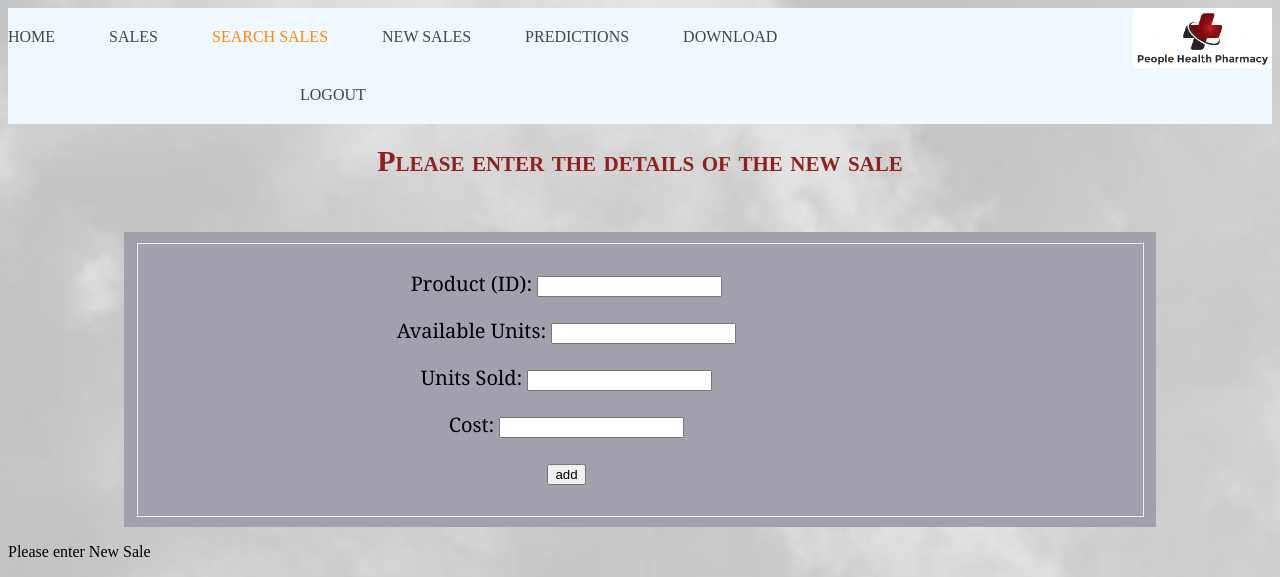
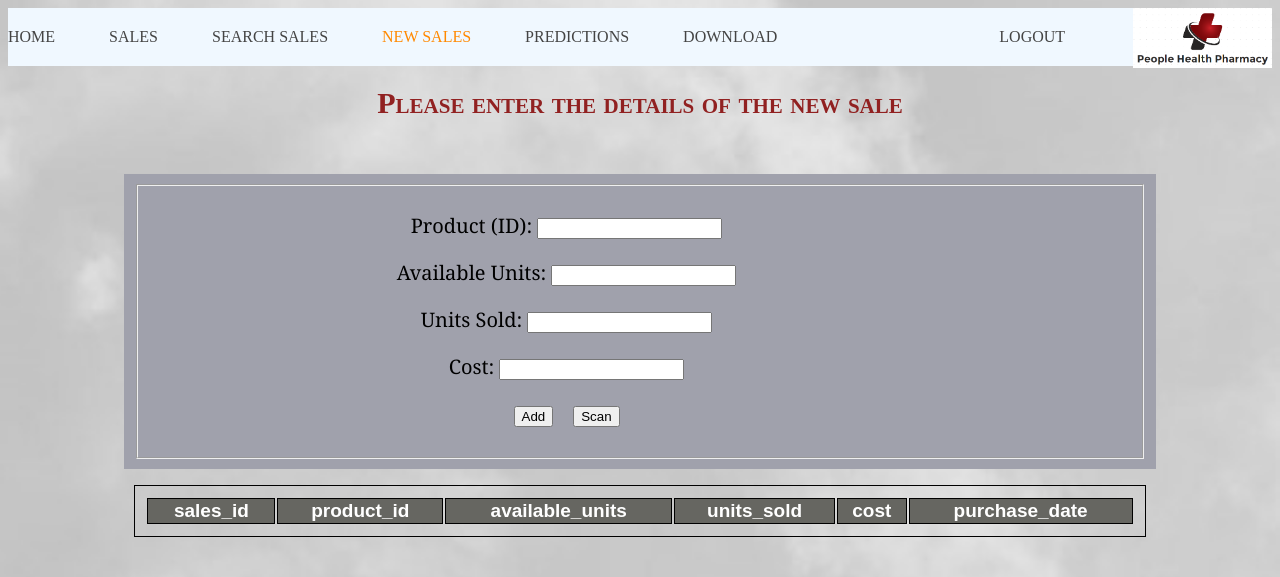
Before and after one commit to NaveenShank/MITP, a PHP site: page /newsales.php in a window 1280 px wide. Shown: the top 577 px of the page. Run offline with PHP 8.4, Linux system fonts and the light colour scheme; data that the repository does not hold is empty.

Commit message:
Final Application after sprint 1

```diff
--- a/index.php
+++ b/index.php
@@ -26,7 +26,7 @@
               <li><a href="newsales.php">New Sales</a></li>
               <li><a href="">Predictions</a></li>
               <li><a href="">Download</a></li>
-              <li><a href="login.php">&emsp;&emsp;&emsp;&emsp;&emsp;&emsp;&emsp;&emsp;&emsp;&emsp;&emsp;&emsp;&emsp;&emsp;&emsp;&emsp;&emsp;&emsp; Logout</a></li>
+              <li><a href="login.php">&emsp;&emsp;&emsp;&emsp;&emsp;&emsp;&emsp;&emsp;&emsp;&emsp;&nbsp; Logout</a></li>
           </ul>
         </nav>
         </div>
--- a/newsales.php
+++ b/newsales.php
@@ -16,11 +16,11 @@
           <ul>
               <li><a href="index.php">Home</a></li>
               <li><a href="sales.php">Sales</a></li>
-              <li><a href="searchsales.php" style="color:#ff8900;">Search Sales</a></li>
-              <li><a href="newsales.php">New Sales</a></li>
+              <li><a href="searchsales.php">Search Sales</a></li>
+              <li><a href="newsales.php" style="color:#ff8900;">New Sales</a></li>
               <li><a href="">Predictions</a></li>
               <li><a href="">Download</a></li>
-              <li><a href="login.php">&emsp;&emsp;&emsp;&emsp;&emsp;&emsp;&emsp;&emsp;&emsp;&emsp;&emsp;&emsp;&emsp;&emsp;&emsp;&emsp;&emsp;&emsp; Logout</a></li>
+              <li><a href="login.php">&emsp;&emsp;&emsp;&emsp;&emsp;&emsp;&emsp;&emsp;&emsp;&emsp;&nbsp; Logout</a></li>
           </ul>
         </nav>
         </div>
@@ -40,7 +40,9 @@
       <input type="number" name="units_sold" id="units_sold" Size="40" required="required"/></p>
       <p><label for="cost">Cost:</label>
       <input type="number" name="cost" id="cost" Size="40" required="required"/></p>
-      <p><input type="submit" name="submit" value="add"/></p></fieldset>
+      <p><input type="submit" name="submit" value="Add"/>&emsp;<button>Scan</button></p>
+
+    </fieldset>
       </form>
       <p></p>
 
@@ -49,7 +51,7 @@
       require_once("functions/process.php");
       if (!$_POST)
       {
-        echo "<p>Please enter New Sale</p>";
+        echo "<p></p>";
       }
       else
       {
@@ -69,7 +71,7 @@
         }
         else
         {
-          echo "<p>Record updated not successful</p>";
+          echo "<p>Record update unsuccessful</p>";
         }
       }
 
--- a/sales.php
+++ b/sales.php
@@ -21,7 +21,7 @@
               <li><a href="newsales.php">New Sales</a></li>
               <li><a href="">Predictions</a></li>
               <li><a href="">Download</a></li>
-              <li><a href="login.php">&emsp;&emsp;&emsp;&emsp;&emsp;&emsp;&emsp;&emsp;&emsp;&emsp;&emsp;&emsp;&emsp;&emsp;&emsp;&emsp;&emsp;&emsp; Logout</a></li>
+              <li><a href="login.php">&emsp;&emsp;&emsp;&emsp;&emsp;&emsp;&emsp;&emsp;&emsp;&emsp;&nbsp; Logout</a></li>
           </ul>
         </nav>
         </div>
--- a/searchsales.php
+++ b/searchsales.php
@@ -20,7 +20,7 @@
               <li><a href="newsales.php">New Sales</a></li>
               <li><a href="">Predictions</a></li>
               <li><a href="">Download</a></li>
-              <li><a href="login.php">&emsp;&emsp;&emsp;&emsp;&emsp;&emsp;&emsp;&emsp;&emsp;&emsp;&emsp;&emsp;&emsp;&emsp;&emsp;&emsp;&emsp;&emsp; Logout</a></li>
+              <li><a href="login.php">&emsp;&emsp;&emsp;&emsp;&emsp;&emsp;&emsp;&emsp;&emsp;&emsp;&nbsp; Logout</a></li>
           </ul>
         </nav>
         </div>
```
